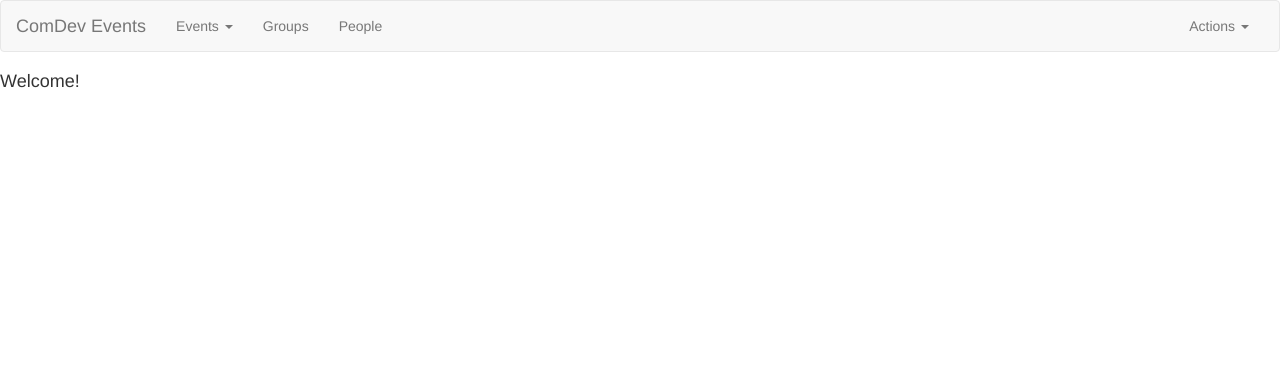
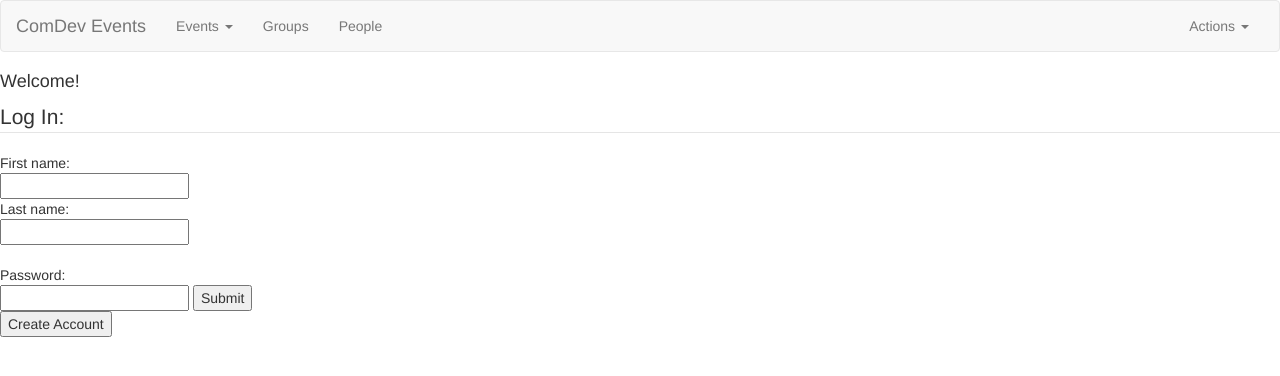
Before and after one commit to MaraJade/seniorproject, a Django app: page /events/ in a window 1280 px wide. Shown: the top 376 px of the page. Run offline with Django 3.2, Linux system fonts and the light colour scheme; some libraries are stand-ins or nearby versions.

Commit message:
added fields for login and account creation button

```diff
--- a/tools/events_list/templates/home.html
+++ b/tools/events_list/templates/home.html
@@ -7,5 +7,20 @@
 <body>
   {% include "include/navbar.html" %}
   <h4>Welcome!</h4>
+   <form action="action_page.php">
+  <fieldset>
+    <legend>Log In:</legend>
+    First name:<br>
+    <input type="text" name="firstname"><br>
+    Last name:<br>
+    <input type="text" name="lastname"><br><br>
+    Password:<br>
+    <input type="password" name="psw">
+    <input type="submit" value="Submit">
+  </fieldset>
+  <form action="/events" class="inline">
+    <button class="button" >Create Account</button>
+</form>
+</form>
 </body>
 </html>
```
